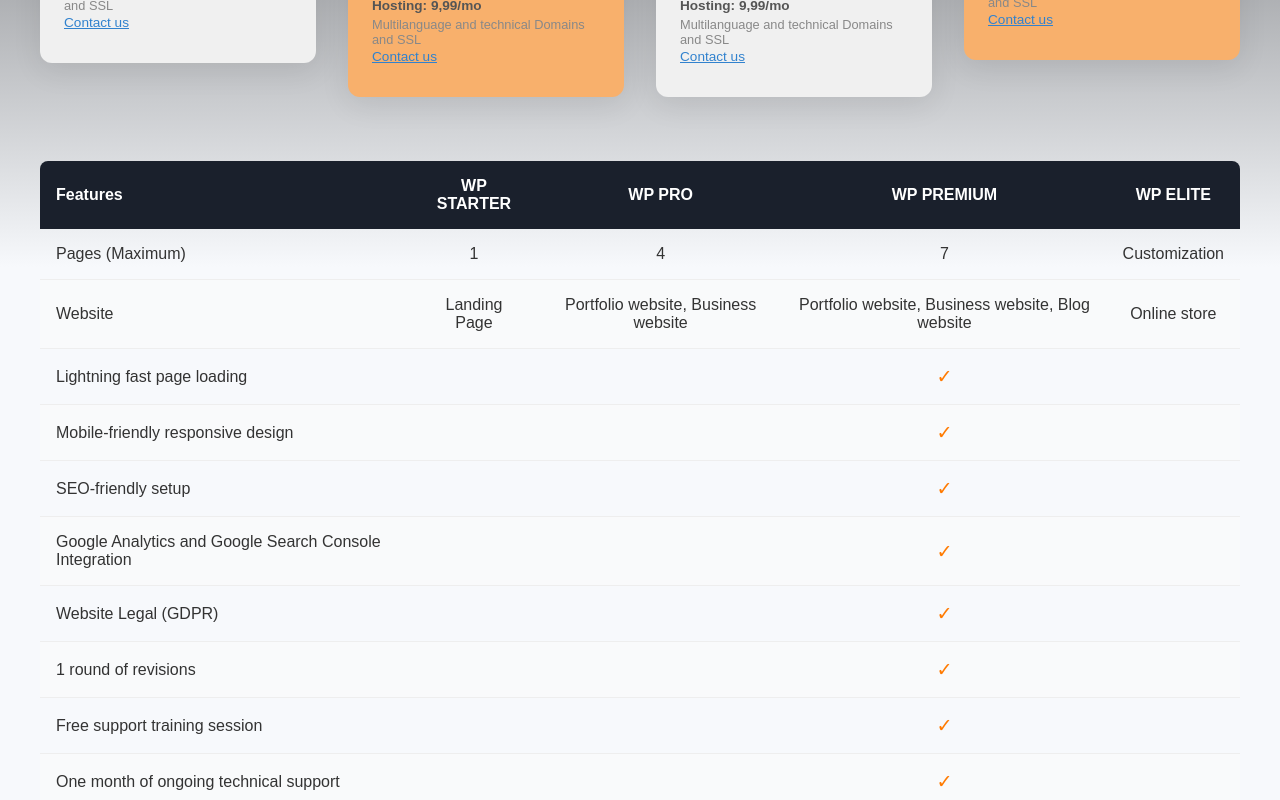
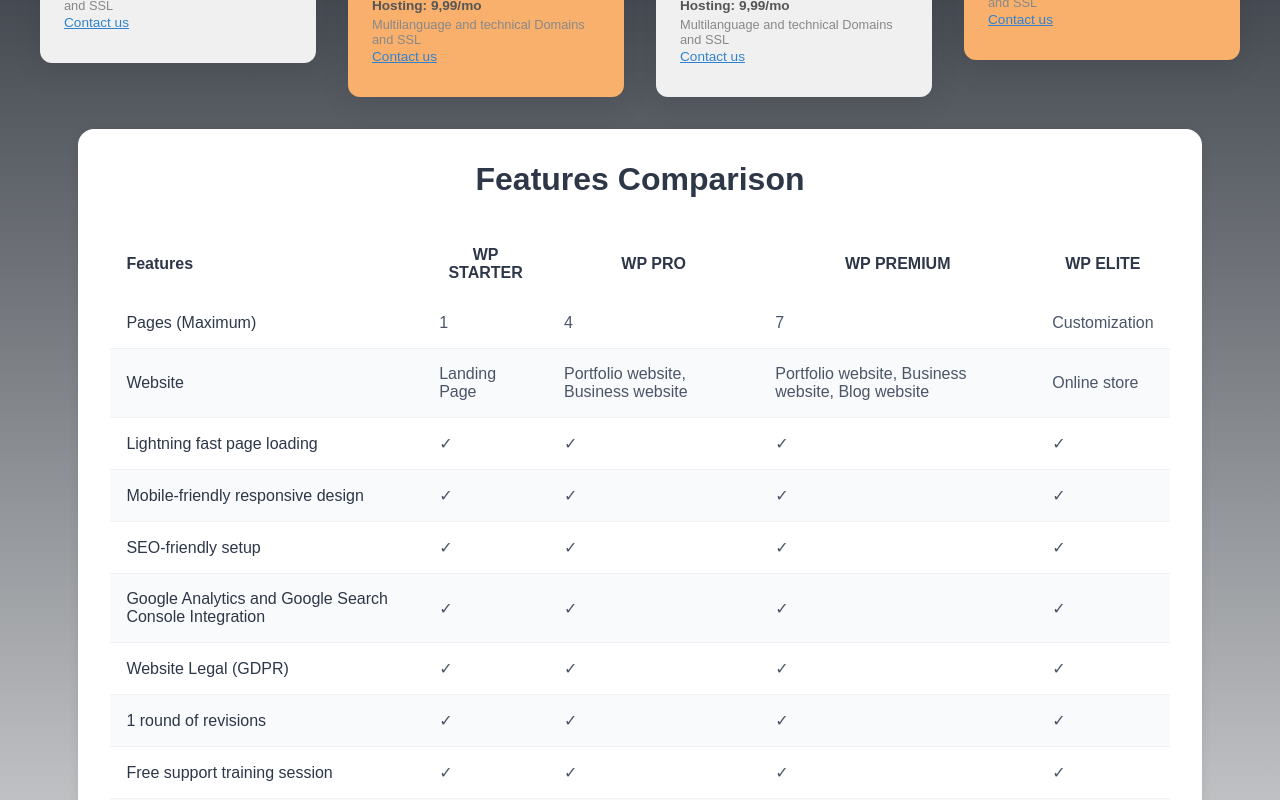
Before and after one commit to SandaruKonara/Taruga, a React (Create React App) app: page /pricing in a window 1280 px wide. Shown: the part 600-1400 px from the top of the page. Built offline with nearby package versions, Linux system fonts and the light colour scheme.

Commit message:
make some things in pricing home css

```diff
--- a/src/pages/Home.css
+++ b/src/pages/Home.css
@@ -227,16 +227,21 @@
 /* Services Section */
 .services-section {
   padding: 5rem 2rem;
-  background: linear-gradient(
-    160deg,
-    rgba(13, 15, 19, 0.85) 0%,
-    rgba(34, 40, 49, 0.85) 25%,
-    rgba(55, 65, 79, 0.7) 60%,
-    rgba(255, 255, 255, 0.1) 100%
-  );
+  background: linear-gradient(135deg, rgba(13, 15, 19, 0.95), #222831d9, #37414fcc, rgba(255, 255, 255, 0.05));
+  backdrop-filter: blur(8px);
+
+
+
+color: #fff;
+
+
   backdrop-filter: blur(12px);
+  -webkit-backdrop-filter: blur(12px); /* for Safari support */
   color: #ffffff;
+  border-radius: 1rem; /* optional: for soft card look */
+  box-shadow: 0 8px 32px rgba(0, 0, 0, 0.2); /* optional: elegant depth */
 }
+
 
 
 
--- a/src/pages/Pricing.js
+++ b/src/pages/Pricing.js
@@ -79,16 +79,76 @@
 
   // Feature comparison data from the lower section of the image
   const comparisonData = [
-    { feature: "Pages (Maximum)", starter: "1", pro: "4", premium: "7", elite: "Customization" },
-    { feature: "Website", starter: "Landing Page", pro: "Portfolio website, Business website", premium: "Portfolio website, Business website, Blog website", elite: "Online store" },
-    { feature: "Lightning fast page loading",  premium: true,  },
-    { feature: "Mobile-friendly responsive design",  premium: true,  },
-    { feature: "SEO-friendly setup",  premium: true,  },
-    { feature: "Google Analytics and Google Search Console Integration",  premium: true,  },
-    { feature: "Website Legal (GDPR)",  premium: true,  },
-    { feature: "1 round of revisions",  premium: true,  },
-    { feature: "Free support training session",  premium: true,  },
-    { feature: "One month of ongoing technical support",   premium: true,  }
+    {
+      feature: "Pages (Maximum)",
+      starter: "1",
+      pro: "4",
+      premium: "7",
+      elite: "Customization"
+    },
+    {
+      feature: "Website",
+      starter: "Landing Page",
+      pro: "Portfolio website, Business website",
+      premium: "Portfolio website, Business website, Blog website",
+      elite: "Online store"
+    },
+    {
+      feature: "Lightning fast page loading",
+      starter: "✓",
+      pro: "✓",
+      premium: "✓",
+      elite: "✓"
+    },
+    {
+      feature: "Mobile-friendly responsive design",
+      starter: "✓",
+      pro: "✓",
+      premium: "✓",
+      elite: "✓"
+    },
+    {
+      feature: "SEO-friendly setup",
+      starter: "✓",
+      pro: "✓",
+      premium: "✓",
+      elite: "✓"
+    },
+    {
+      feature: "Google Analytics and Google Search Console Integration",
+      starter: "✓",
+      pro: "✓",
+      premium: "✓",
+      elite: "✓"
+    },
+    {
+      feature: "Website Legal (GDPR)",
+      starter: "✓",
+      pro: "✓",
+      premium: "✓",
+      elite: "✓"
+    },
+    {
+      feature: "1 round of revisions",
+      starter: "✓",
+      pro: "✓",
+      premium: "✓",
+      elite: "✓"
+    },
+    {
+      feature: "Free support training session",
+      starter: "✓",
+      pro: "✓",
+      premium: "✓",
+      elite: "✓"
+    },
+    {
+      feature: "One month of ongoing technical support",
+      starter: "✓",
+      pro: "✓",
+      premium: "✓",
+      elite: "✓"
+    }
   ];
 
   const containerVariants = {
@@ -177,44 +237,42 @@
 
       {/* Feature Comparison Table */}
       <div className="comparison-container">
+        <h2 style={{
+          marginBottom: '2rem',
+          textAlign: 'center',
+          fontSize: '2rem',
+          fontWeight: '600'
+        }}>
+          Features Comparison
+        </h2>
+        <div style={{
+          overflowX: 'auto',
+          display: 'flex',
+          justifyContent: 'center'  /* Center the table wrapper */
+        }}>
           <table className="comparison-table">
             <thead>
               <tr>
-              <th>Features</th>
+                <th style={{ borderRadius: '8px 0 0 0' }}>Features</th>
                 <th>WP STARTER</th>
                 <th>WP PRO</th>
                 <th>WP PREMIUM</th>
-              <th>WP ELITE</th>
+                <th style={{ borderRadius: '0 8px 0 0' }}>WP ELITE</th>
               </tr>
             </thead>
             <tbody>
               {comparisonData.map((row, index) => (
                 <tr key={index}>
                   <td>{row.feature}</td>
-                <td>
-                  {typeof row.starter === "boolean" ?
-                    (row.starter ? <span className="check-icon">✓</span> : <span className="empty-icon">○</span>) :
-                    row.starter}
-                </td>
-                <td>
-                  {typeof row.pro === "boolean" ?
-                    (row.pro ? <span className="check-icon orange">✓</span> : <span className="empty-icon">○</span>) :
-                    row.pro}
-                </td>
-                <td>
-                  {typeof row.premium === "boolean" ?
-                    (row.premium ? <span className="check-icon orange">✓</span> : <span className="empty-icon">○</span>) :
-                    row.premium}
-                </td>
-                <td>
-                  {typeof row.elite === "boolean" ?
-                    (row.elite ? <span className="check-icon orange">✓</span> : <span className="empty-icon">○</span>) :
-                    row.elite}
-                </td>
+                  <td>{row.starter}</td>
+                  <td>{row.pro}</td>
+                  <td>{row.premium}</td>
+                  <td>{row.elite}</td>
                 </tr>
               ))}
             </tbody>
           </table>
+        </div>
       </div>
 
       {/* Hosting and Management Section */}
--- a/src/styles/Pricing.css
+++ b/src/styles/Pricing.css
@@ -1,12 +1,13 @@
-
 /* Pricing.css */
 
 /* General styles */
 .pricing-container {
     font-family: 'Poppins', sans-serif;
     padding: 4rem 1rem;
-    background: linear-gradient(to bottom, #0D0F13,#f7f9fc, #f7f9fc);
+    background: linear-gradient(to bottom, #222831 20%, #ffffff 100%);
   }
+
+  /*background: linear-gradient(to bottom, #0D0F13 0%, #222831 70%, #37414F 100%);*/
 
   .pricing-header {
     text-align: center;
@@ -209,19 +210,24 @@
 
   /* Comparison table */
   .comparison-container {
-    width: 100%;
-    max-width: 1200px;
-    margin: 4rem auto 0;
-    overflow-x: auto;
+    padding: 2rem;
+    margin: 2rem auto;  /* Changed from 2rem 0 to 2rem auto */
+    background: #ffffff;
+    border-radius: 16px;
+    box-shadow: 0 2px 12px rgba(0, 0, 0, 0.08);
+    max-width: 1200px;  /* Add max-width */
+    width: 90%;  /* Add width */
   }
 
   .comparison-table {
     width: 100%;
+    margin: 0 auto;  /* Center the table */
     border-collapse: separate;
     border-spacing: 0;
     border-radius: 8px;
     overflow: hidden;
     box-shadow: 0 4px 20px rgba(0, 0, 0, 0.05);
+    background: #ffffff;
   }
 
   .comparison-table th {
@@ -230,6 +236,11 @@
     padding: 1rem;
     text-align: center;
     font-weight: 600;
+    background: #ffffff;
+    font-weight: 600;
+    color: #2d3748;
+    position: sticky;
+    top: 0;
   }
 
   .comparison-table th:first-child {
@@ -240,12 +251,20 @@
     padding: 1rem;
     text-align: center;
     border-bottom: 1px solid #eee;
+    color: #efefef; /* or any color you prefer */
+    font-size: 16px;
+    padding: 1rem;
+    text-align: left;
+    border-bottom: 1px solid #eef0f4;
+    color: #4a5568;
   }
 
   .comparison-table td:first-child {
     text-align: left;
     font-weight: 500;
     color: #333;
+    font-weight: 500;
+    color: #2d3748;
   }
 
   .comparison-table tr:nth-child(even) {
@@ -254,6 +273,10 @@
 
   .comparison-table tr:hover {
     background-color: #f1f5f9;
+  }
+
+  .comparison-table tbody tr:hover {
+    background-color: #f8fafc;
   }
 
   .check-icon {
@@ -315,3 +338,9 @@
       padding: 2rem 1.5rem;
     }
   }
+
+/* Style for check marks */
+.comparison-table td:not(:first-child):contains("✓") {
+  color: #48bb78;
+  font-size: 1.2rem;
+}
```
Lines whose indentation alone changed are shown as unchanged.
